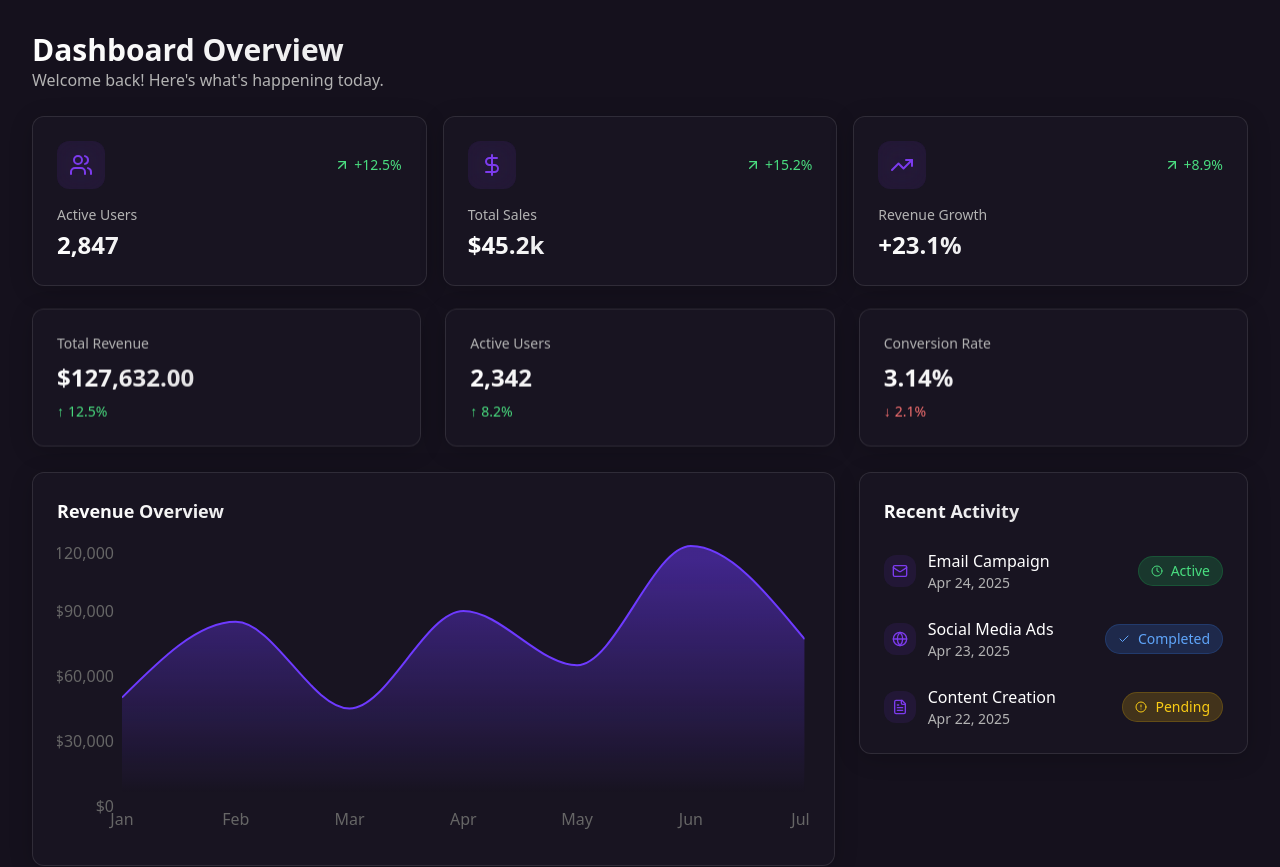
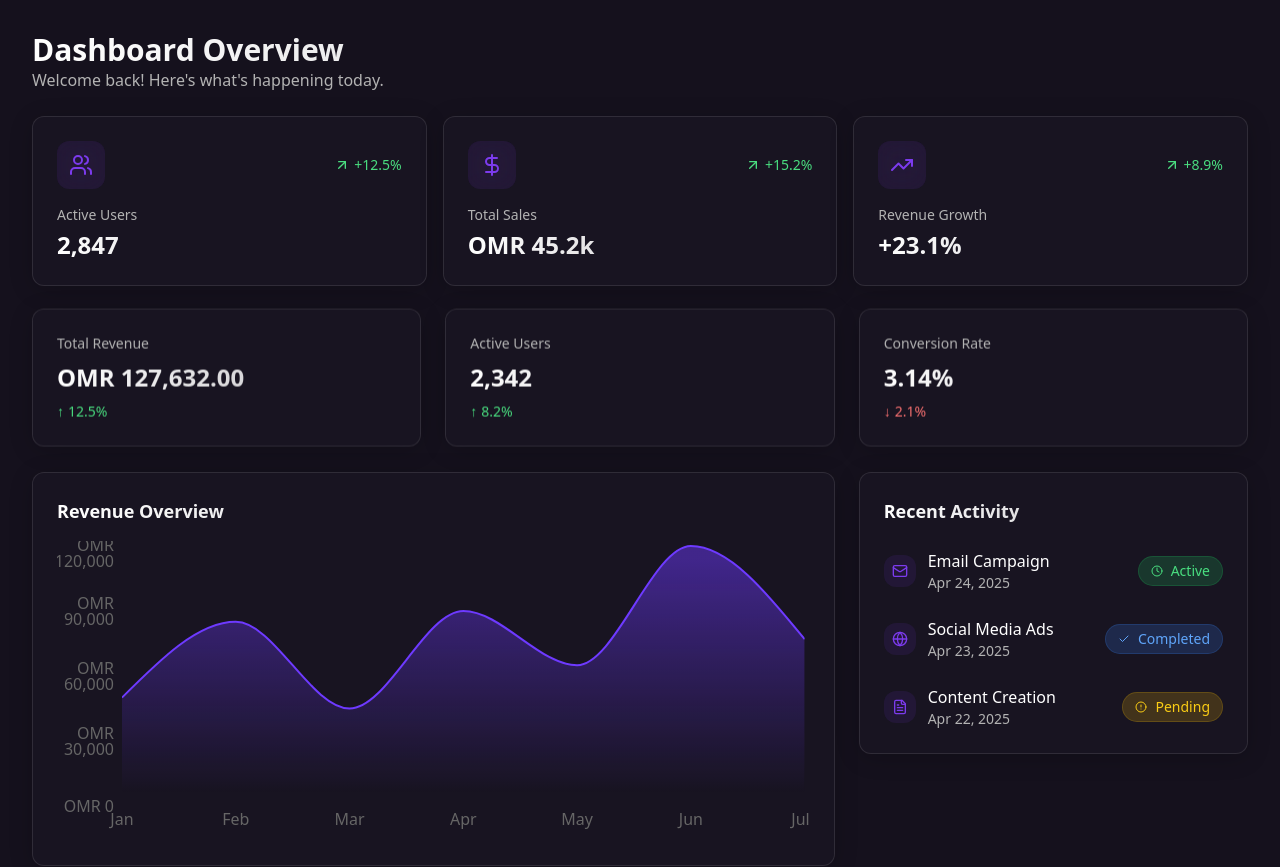
Before and after one commit to Rani-Ghazi/Marketing-Dashboard, a React (Vite) app: page / in a window 1280 px wide. Shown: the top 867 px of the page. Built offline with nearby package versions, Linux system fonts and the light colour scheme.

Commit message:
Update currency
Update currency to OMR.

```diff
--- a/src/components/AreaChart.tsx
+++ b/src/components/AreaChart.tsx
@@ -37,7 +37,7 @@ export function AreaChart() {
               stroke="#666"
               tickLine={false}
               axisLine={false}
-              tickFormatter={(value) => `$${value.toLocaleString()}`}
+              tickFormatter={(value) => `OMR ${value.toLocaleString()}`}
             />
             <Tooltip
               contentStyle={{
@@ -46,6 +46,7 @@ export function AreaChart() {
                 borderRadius: "8px",
                 boxShadow: "0 4px 12px rgba(0, 0, 0, 0.1)"
               }}
+              formatter={(value) => [`OMR ${value.toLocaleString()}`, "Revenue"]}
             />
             <Area
               type="monotone"
--- a/src/components/QuickStats.tsx
+++ b/src/components/QuickStats.tsx
@@ -12,7 +12,7 @@ const stats = [
   },
   {
     title: "Total Sales",
-    value: "$45.2k",
+    value: "OMR 45.2k",
     icon: DollarSign,
     change: "+15.2%",
     changeColor: "text-green-400",
--- a/src/pages/Index.tsx
+++ b/src/pages/Index.tsx
@@ -24,7 +24,7 @@ const Index = () => {
         <div className="grid grid-cols-1 md:grid-cols-2 lg:grid-cols-3 gap-4 md:gap-6">
           <StatsCard
             title="Total Revenue"
-            value="$127,632.00"
+            value="OMR 127,632.00"
             trend="up"
             trendValue="12.5%"
           />
```
